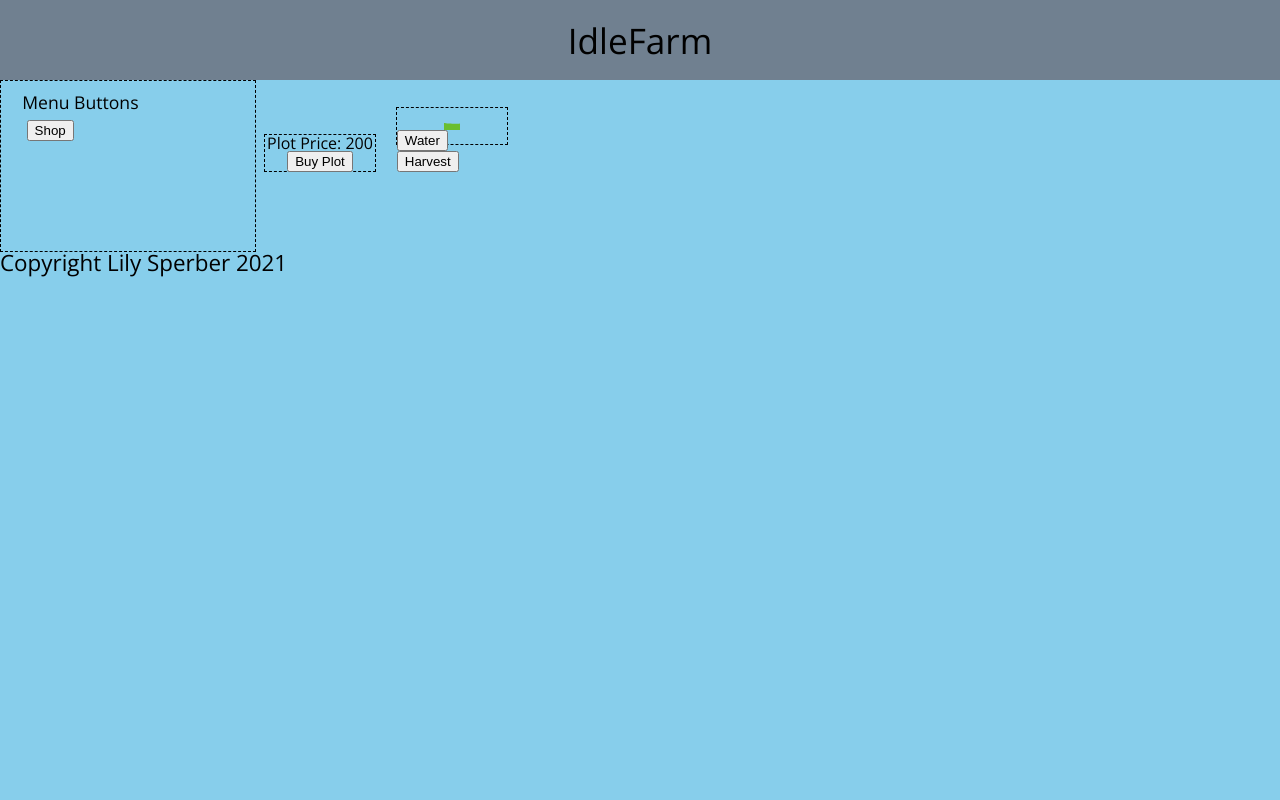
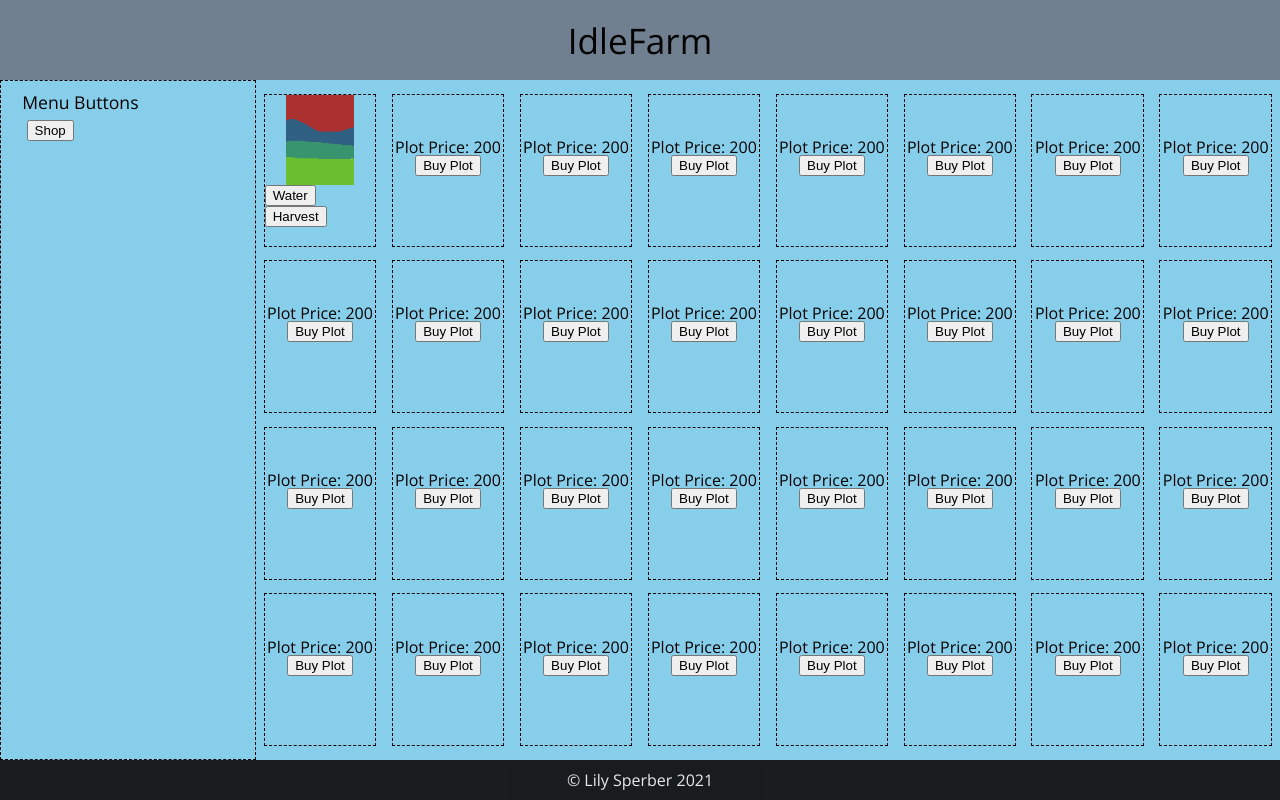
Before and after one commit to LilyWS/IdleFarm, a plain HTML site: page index.html in a window 1280 px wide. Drawn offline with nearby package versions, Linux system fonts and the light colour scheme.

Commit message:
built basic render system and fixed visual bugs

```diff
--- a/index.html
+++ b/index.html
@@ -15,24 +15,17 @@
     </header>
     <main>
         <aside>
+            <nav>
                 <h4>Menu Buttons</h4>
                 <ul>
                     <li>
                         <button>Shop</button>
                     </li>
                 </ul>
-
+            </nav>
         </aside>
         <section class="screen">
             <div class="farmRow" id="0">
-                <div class="plot notBought" id="00">
-                    <p>Plot Price: 200</p>
-                    <ul>
-                        <li>
-                            <button>Buy Plot</button>
-                        </li>
-                    </ul>
-                </div>
             </div>
             <div class="farmRow" id="1">
             </div>
@@ -43,7 +36,7 @@
         </section>
     </main>
     <footer>
-        <h3>Copyright Lily Sperber 2021</h3>
+        <p>© Lily Sperber 2021</p>
     </footer>
     <script src="script.js"></script>
 </body>
--- a/script.js
+++ b/script.js
@@ -18,13 +18,27 @@ testPlant = class {
     }
 }
 
-var farm = [[new plot(true, new testPlant()), new plot()], [new plot()], [new plot()], [new plot()]];
 
+
+var farm = [];
+var rows = 4;
+var columns = 8;
+
+for (let y = 0; y < rows; y++) {
+    let tempRow = [];
+    for (let x = 0; x < columns; x++) {
+        tempRow[x] = new plot();
+    }
+    farm[y] = tempRow;
+    tempRow = [];
+}
+
+farm[0][0].bought = true;
+farm[0][0].plant = new testPlant();
 
 render("farm");
 
 function main(){
-    console.log("hey")
     for (let y = 0; y<farm.length; y++){
         for (let x = 0; x<farm[y].length; x++){
             let cp = farm[y][x]; //shorthand for currentplot
@@ -50,10 +64,14 @@ function render(type){
                     plotDiv.className = "plot";
                     plotDiv.id = String(y)+String(x);
                     plotDiv.innerHTML = '<div class="plantImg"><img/><div> <ul><li><button>Water</button></li><li><button>Harvest</button></li></ul>';
-                    plotDiv.childNodes[0].childNodes[0].src="./assets/plant"+farm[y][x].stage+".png";
+                    plotDiv.childNodes[0].childNodes[0].src="./assets/plant"+cp.plant.stage+".png";
                     document.getElementById(String(y)).appendChild(plotDiv);
                 } else {
-
+                    let plotDiv = document.createElement("div");
+                    plotDiv.className = "plot notBought";
+                    plotDiv.id = String(y)+String(x);
+                    plotDiv.innerHTML = '<div><p>Plot Price: 200</p><ul><li><button>Buy Plot</button></li></ul></div>';
+                    document.getElementById(String(y)).appendChild(plotDiv);
                 }
             }
         }
--- a/style.css
+++ b/style.css
@@ -43,8 +43,10 @@ main {
 }
 
 .farmRow {
-    max-height: 22.5%;
+    height: 22.5%;
     width: 100%;
+
+    display: flex;
 }
 
 .plantImg {
@@ -60,8 +62,8 @@ main {
 }
 
 .plot {
-    width: 11%;
-    height: 100%;
+    min-width: 11%;
+    min-height: 100%;
     border: 1px dashed black;
     display: inline-block;
     margin: 0 .75%;
@@ -69,10 +71,27 @@ main {
 
 .notBought {
     text-align: center;
+    position: relative;
+    top: 0;
+    min-width: 11%;
+}
+
+.notBought > div {
+    margin: 40% auto;
 }
 
 aside {
     width: 20%;
+    height:85vh;
     border: 1px dashed black;
     padding: 1% 2%;
 }
+
+footer {
+    background-color: rgba(20, 20, 20, .95);
+    color: #e8e8e8;
+    height: 5vh;
+    line-height: 5vh;
+    text-align: center;
+    font-size: 1em;
+}
```
Also changed, not shown: resoursces.txt (added). Lines whose indentation alone changed are shown as unchanged.
